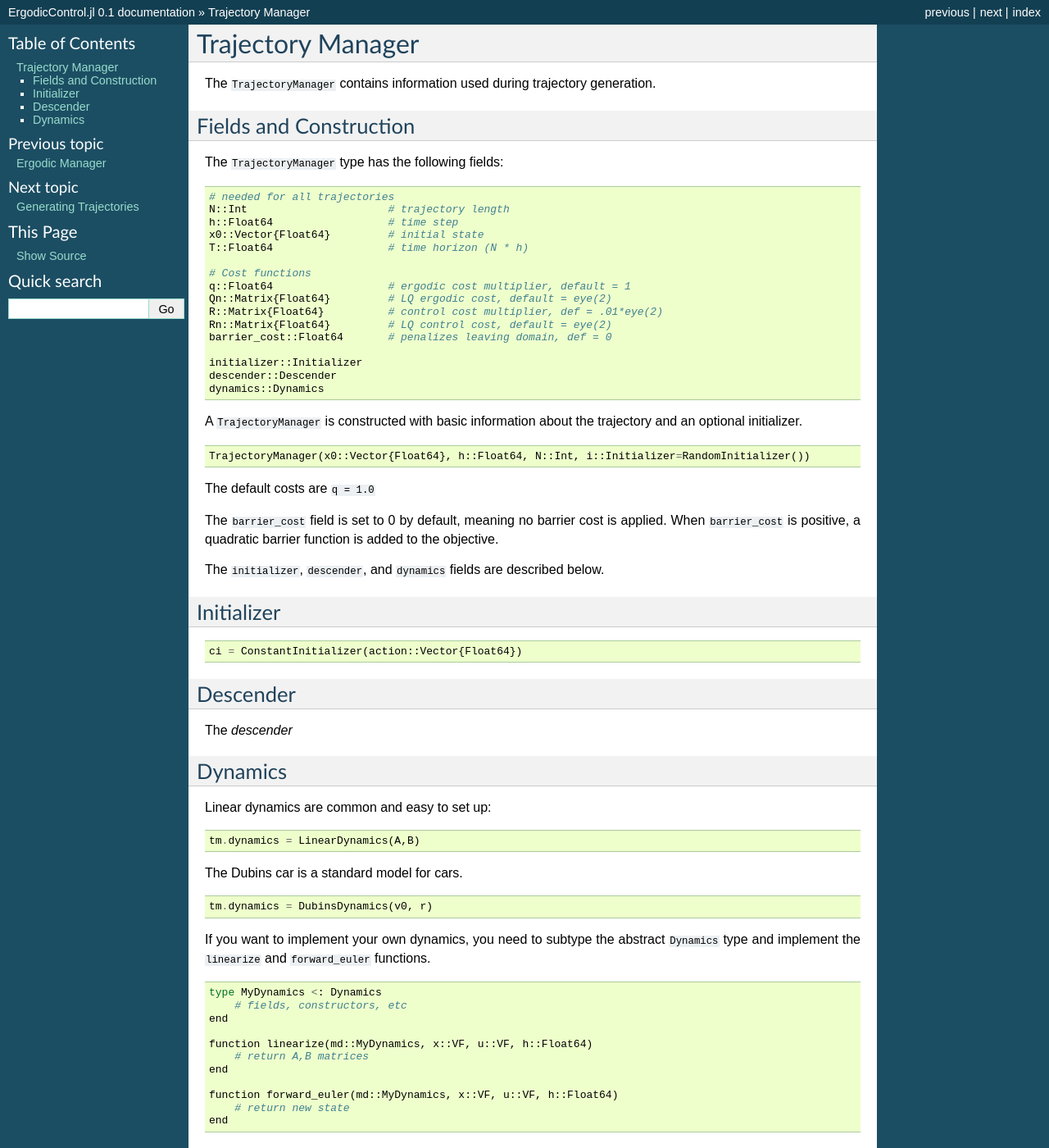
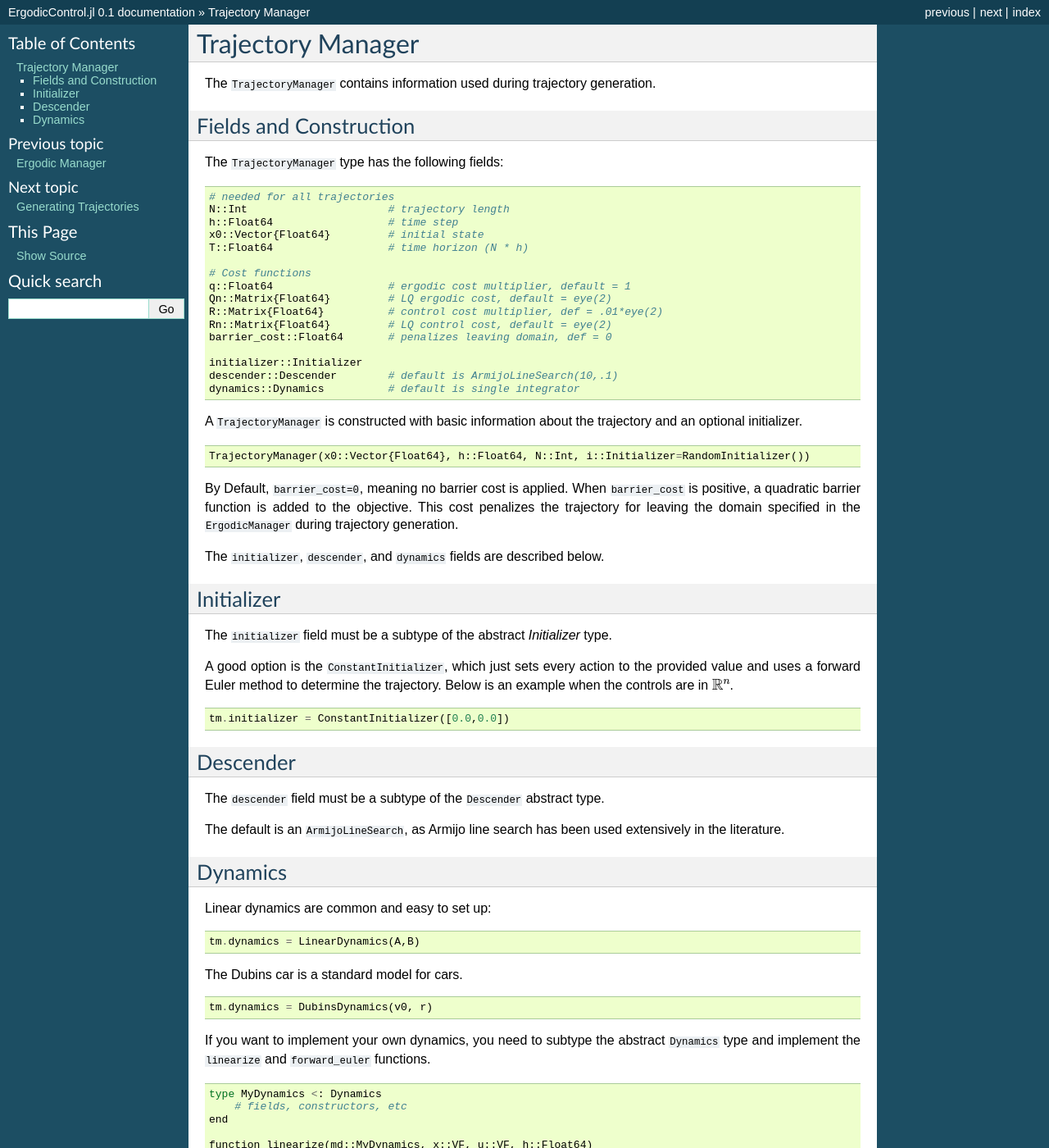
Before and after one commit to dressel/ErgodicControl.jl, a Sphinx documentation site: the page built from docs/trajectory_manager.rst, in a window 1280 px wide and 1400 px high. Shown: the whole window at 82% size. Built offline with Sphinx 7.4.7, drawn with Linux system fonts in a browser that asks for light colours.

Commit message:
updating documentation

```diff
--- a/docs/trajectory_manager.rst
+++ b/docs/trajectory_manager.rst
@@ -22,31 +22,34 @@ The :code:`TrajectoryManager` type has the following fields:
 	barrier_cost::Float64       # penalizes leaving domain, def = 0
 
 	initializer::Initializer
-	descender::Descender
-	dynamics::Dynamics
+	descender::Descender        # default is ArmijoLineSearch(10,.1)
+	dynamics::Dynamics          # default is single integrator
 
 A :code:`TrajectoryManager` is constructed with basic information about the trajectory and an optional initializer.
 ::
 
 	TrajectoryManager(x0::Vector{Float64}, h::Float64, N::Int, i::Initializer=RandomInitializer())
 
-The default costs are :code:`q = 1.0`
-
-The :code:`barrier_cost` field is set to 0 by default, meaning no barrier cost is applied. When :code:`barrier_cost` is positive, a quadratic barrier function is added to the objective.
+By Default,  :code:`barrier_cost=0`, meaning no barrier cost is applied. When :code:`barrier_cost` is positive, a quadratic barrier function is added to the objective. This cost penalizes the trajectory for leaving the domain specified in the :code:`ErgodicManager` during trajectory generation.
 
 The :code:`initializer`, :code:`descender`, and :code:`dynamics` fields are described below.
 
 
 Initializer
 ============
+The :code:`initializer` field must be a subtype of the abstract `Initializer` type.
+
+A good option is the :code:`ConstantInitializer`, which just sets every action to the provided value and uses a forward Euler method to determine the trajectory. Below is an example when the controls are in :math:`\mathbb{R}^n`.
 ::
 
-    ci = ConstantInitializer(action::Vector{Float64})
+    tm.initializer = ConstantInitializer([0.0,0.0])
 
 
 Descender
 ============
-The `descender`
+The :code:`descender` field must be a subtype of the :code:`Descender` abstract type.
+
+The default is an :code:`ArmijoLineSearch`, as Armijo line search has been used extensively in the literature.
 
 
 Dynamics
```
Also changed, not shown: docs/generating_trajectories.rst (+5 -5 lines).
